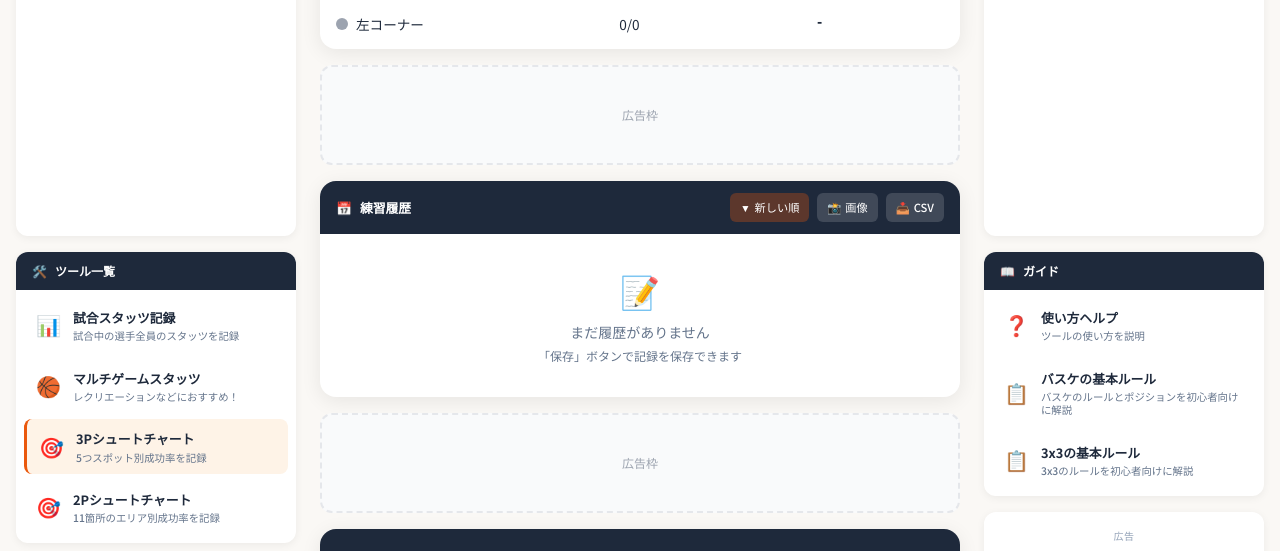
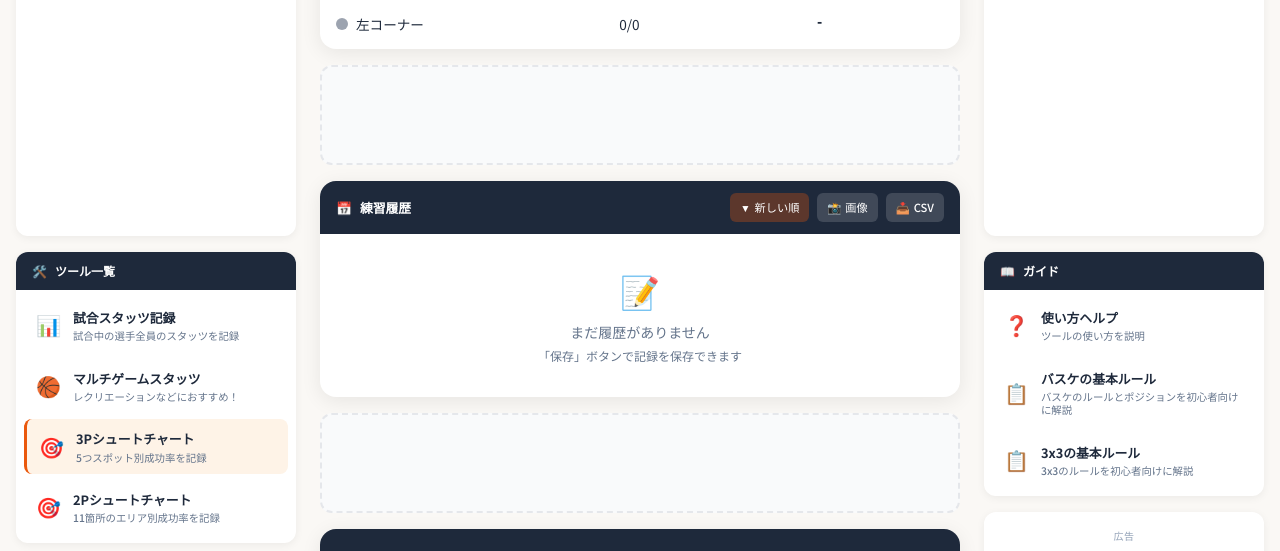
Before and after one commit to BSK-Ryo/statstoo, a Jekyll site: the page built from tools/3point-shot-chart/index.html, in a window 1280 px wide and 1400 px high, scrolled down 1140 px. Shown: the part 154-705 px from the top of the window. Built offline with Jekyll 4.4.1, drawn with Linux system fonts in a browser that asks for light colours; nearby versions of some CDN libraries.

Commit message:
3Pショットチャート広告追加

```diff
--- a/tools/3point-shot-chart/index.html
+++ b/tools/3point-shot-chart/index.html
@@ -576,14 +576,18 @@
 
     <!-- AdSense広告枠①: スポット別成績下 -->
     <div class="adsense-container">
-        <span class="adsense-placeholder">広告枠</span>
-        <!-- 審査通過後、上のspanを削除し、下のinsタグのstyleをdisplay:blockに変更してください -->
+        <script async src="https://pagead2.googlesyndication.com/pagead/js/adsbygoogle.js?client=ca-pub-1459200463172380"
+            crossorigin="anonymous"></script>
+        <!-- 3p-chart-content-ad-1  （スポット別成績下） -->
         <ins class="adsbygoogle"
-            style="display:none"
-            data-ad-client="ca-pub-XXXXXXXXXXXXXXXX"
-            data-ad-slot="XXXXXXXXXX"
+            style="display:block"
+            data-ad-client="ca-pub-1459200463172380"
+            data-ad-slot="2848285846"
             data-ad-format="auto"
             data-full-width-responsive="true"></ins>
+        <script>
+            (adsbygoogle = window.adsbygoogle || []).push({});
+        </script>
     </div>
 
     <div class="history-section">
@@ -606,14 +610,18 @@
 
     <!-- AdSense広告枠②: 練習履歴下 -->
     <div class="adsense-container">
-        <span class="adsense-placeholder">広告枠</span>
-        <!-- 審査通過後、上のspanを削除し、下のinsタグのstyleをdisplay:blockに変更してください -->
+        <script async src="https://pagead2.googlesyndication.com/pagead/js/adsbygoogle.js?client=ca-pub-1459200463172380"
+            crossorigin="anonymous"></script>
+        <!-- 3p-chart-content-ad-2  （練習履歴下） -->
         <ins class="adsbygoogle"
-            style="display:none"
-            data-ad-client="ca-pub-XXXXXXXXXXXXXXXX"
-            data-ad-slot="XXXXXXXXXX"
+            style="display:block"
+            data-ad-client="ca-pub-1459200463172380"
+            data-ad-slot="8634625687"
             data-ad-format="auto"
             data-full-width-responsive="true"></ins>
+        <script>
+            (adsbygoogle = window.adsbygoogle || []).push({});
+        </script>
     </div>
 
     <article class="article-section">
@@ -655,14 +663,18 @@
 
             <!-- AdSense広告枠③: 記事内（成功率の目安の後） -->
             <div class="adsense-container" style="margin: 1.5rem 0;">
-                <span class="adsense-placeholder">広告枠</span>
-                <!-- 審査通過後、上のspanを削除し、下のinsタグのstyleをdisplay:blockに変更してください -->
+                <script async src="https://pagead2.googlesyndication.com/pagead/js/adsbygoogle.js?client=ca-pub-1459200463172380"
+                    crossorigin="anonymous"></script>
+                <!-- 3p-chart-content-ad-3  （記事内） -->
                 <ins class="adsbygoogle"
-                    style="display:none"
-                    data-ad-client="ca-pub-XXXXXXXXXXXXXXXX"
-                    data-ad-slot="XXXXXXXXXX"
+                    style="display:block"
+                    data-ad-client="ca-pub-1459200463172380"
+                    data-ad-slot="2013377015"
                     data-ad-format="auto"
                     data-full-width-responsive="true"></ins>
+                <script>
+                    (adsbygoogle = window.adsbygoogle || []).push({});
+                </script>
             </div>
 
             <section class="article-block">
@@ -840,14 +852,18 @@
 
     <!-- AdSense広告枠④: 記事セクション下 -->
     <div class="adsense-container">
-        <span class="adsense-placeholder">広告枠</span>
-        <!-- 審査通過後、上のspanを削除し、下のinsタグのstyleをdisplay:blockに変更してください -->
+        <script async src="https://pagead2.googlesyndication.com/pagead/js/adsbygoogle.js?client=ca-pub-1459200463172380"
+            crossorigin="anonymous"></script>
+        <!-- 3p-chart-content-ad-4  （記事セクション下） -->
         <ins class="adsbygoogle"
-            style="display:none"
-            data-ad-client="ca-pub-XXXXXXXXXXXXXXXX"
-            data-ad-slot="XXXXXXXXXX"
+            style="display:block"
+            data-ad-client="ca-pub-1459200463172380"
+            data-ad-slot="8143671095"
             data-ad-format="auto"
             data-full-width-responsive="true"></ins>
+        <script>
+            (adsbygoogle = window.adsbygoogle || []).push({});
+        </script>
     </div>
 
     <div class="bottom-spacer"></div>
```
